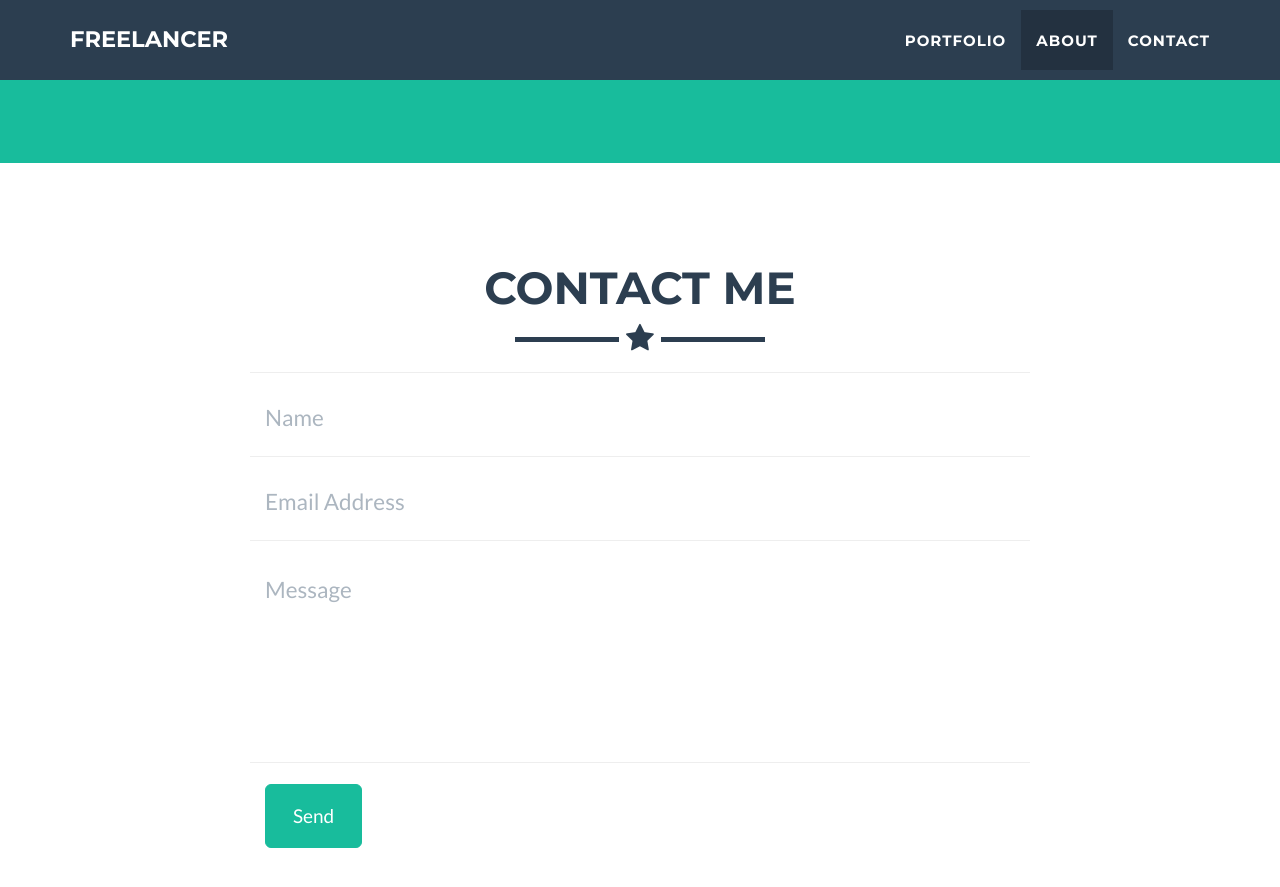
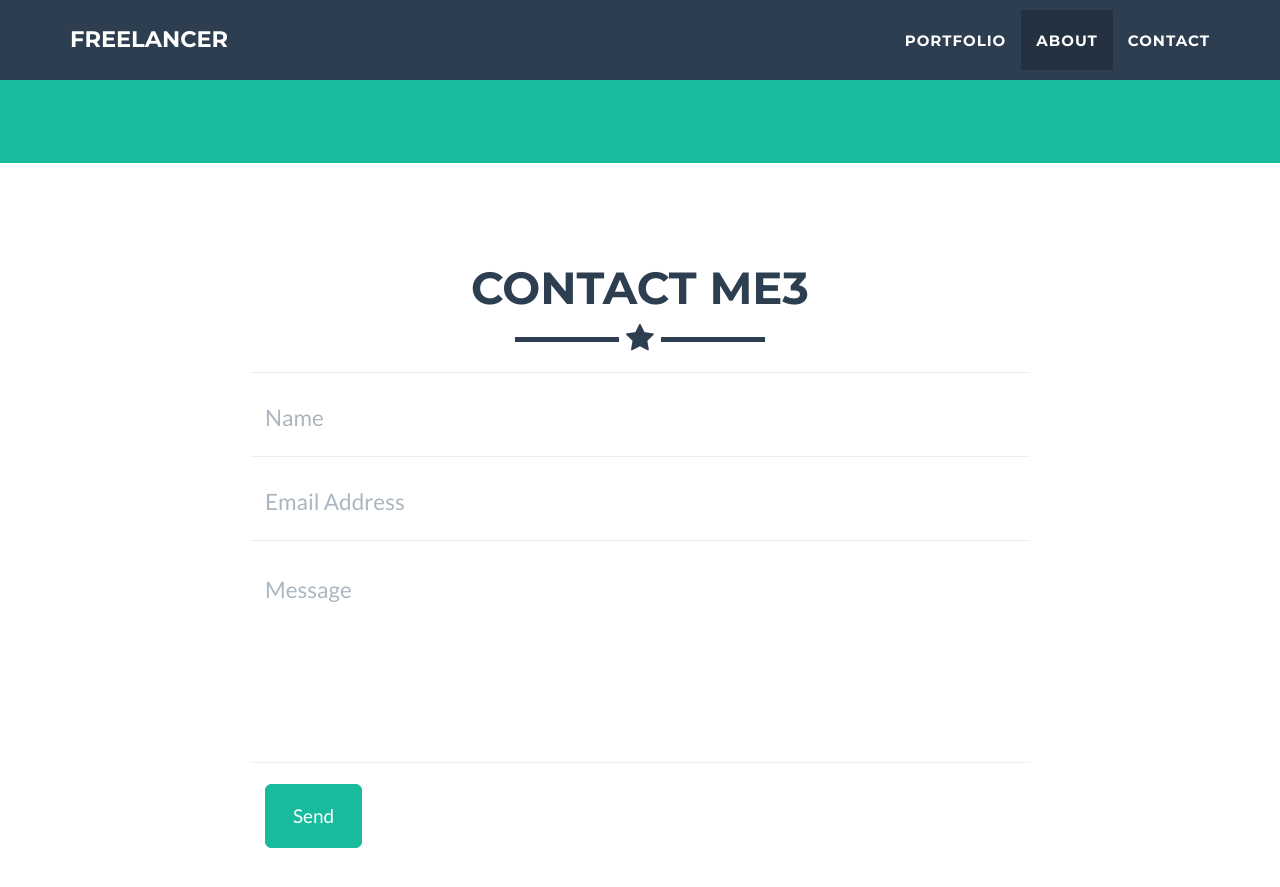
Before and after one commit to ropeaz/ropeaz.github.io, a Jekyll site: the page built from index.html, in a window 1280 px wide and 900 px high, scrolled down 2075 px. Shown: the top 887 px of the window. Built offline with Jekyll 4.4.1, drawn with Linux system fonts in a browser that asks for light colours.

Commit message:
trying contact page

```diff
--- a/_includes/contact.html
+++ b/_includes/contact.html
@@ -3,7 +3,7 @@
         <div class="container">
             <div class="row">
                 <div class="col-lg-12 text-center">
-                    <h2>Contact Me</h2>
+                    <h2>Contact Me2</h2>
                     <hr class="star-primary">
                 </div>
             </div>
--- a/_includes/contact_disqus.html
+++ b/_includes/contact_disqus.html
@@ -3,7 +3,7 @@
        <div class="container">
            <div class="row">
                <div class="col-lg-12 text-center">
-                   <h2>Contact me</h2>
+                   <h2>Contact me4</h2>
                    <hr class="star-primary">
                </div>
            </div>
--- a/_includes/contact_static.html
+++ b/_includes/contact_static.html
@@ -3,7 +3,7 @@
 	<div class="container">
 		<div class="row">
 			<div class="col-lg-12 text-center">
-				<h2>Contact Me</h2>
+				<h2>Contact Me3</h2>
 				<hr class="star-primary">
 			</div>
 		</div>
```
